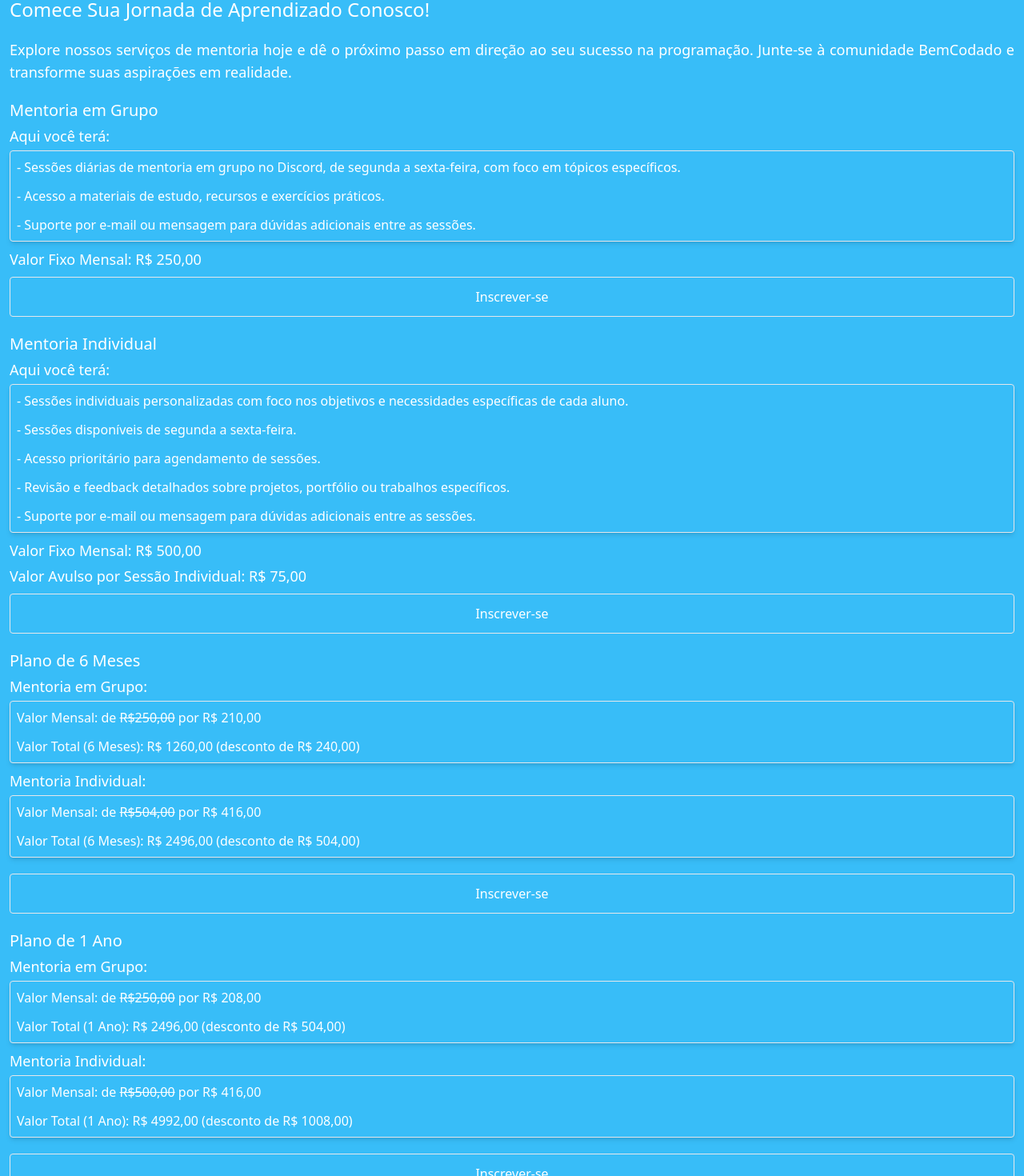
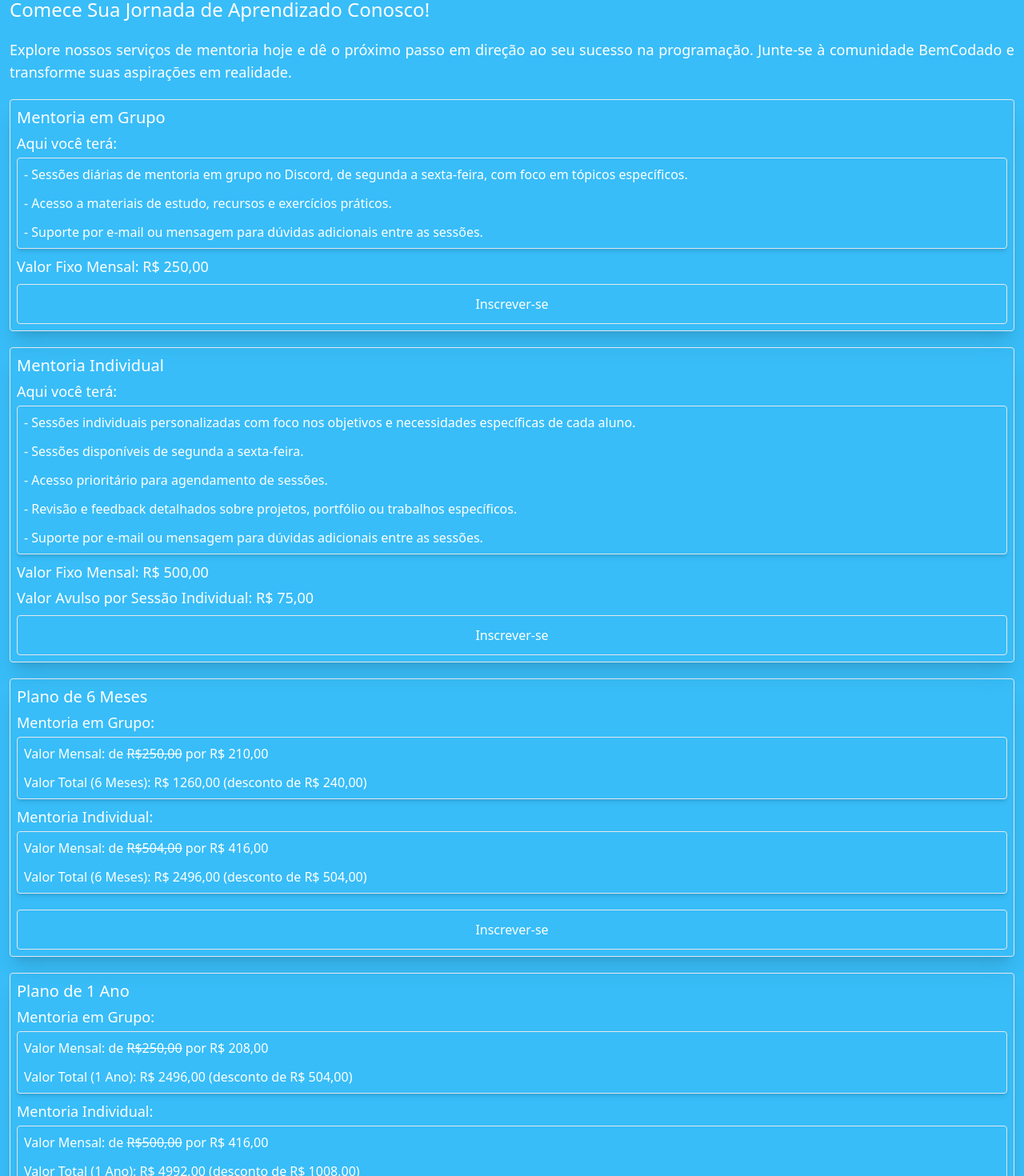
Before and after one commit to claudiocassimiro/bemcodado-mentorias, a Next.js app: page / in a window 1280 px wide. Shown: the part 980-2450 px from the top of the page at 80% size. Built offline with nearby package versions, Linux system fonts and the light colour scheme.

Commit message:
feat: add some improvents on style

```diff
--- a/src/app/page.tsx
+++ b/src/app/page.tsx
@@ -84,7 +84,7 @@
         </section>
         <section className="mb-9">
           <h2 className="text-2xl mb-5">Por que Escolher a BemCodado?</h2>
-          <ul className="flex flex-col gap-3 border rounded p-3 shadow-md">
+          <ul className="flex flex-col gap-3 border rounded p-3 shadow-xl">
             <li className="text-lg text-justify">
               <strong>Experiência Comprovada:</strong> Nossos mentores têm vasta
               experiência na indústria de tecnologia e estão comprometidos em
@@ -117,7 +117,7 @@
             direção ao seu sucesso na programação. Junte-se à comunidade
             BemCodado e transforme suas aspirações em realidade.
           </p>
-          <section className="mb-5">
+          <section className="mb-5 border rounded p-2 shadow-xl">
             <h2 className="text-xl mb-1">Mentoria em Grupo</h2>
             <p className="text-lg mb-1">Aqui você terá:</p>
             <ul className="flex flex-col gap-3 border rounded p-2 shadow-md mb-2">
@@ -138,7 +138,7 @@
               Inscrever-se
             </button>
           </section>
-          <section className="mb-5">
+          <section className="mb-5 border rounded p-2 shadow-xl">
             <h2 className="text-xl mb-1">Mentoria Individual</h2>
             <p className="text-lg mb-1">Aqui você terá:</p>
             <ul className="flex flex-col gap-3 border rounded p-2 shadow-md mb-2">
@@ -169,7 +169,7 @@
               Inscrever-se
             </button>
           </section>
-          <section className="mb-5">
+          <section className="mb-5 border rounded p-2 shadow-xl">
             <h2 className="text-xl mb-1">Plano de 6 Meses</h2>
             <p className="text-lg mb-1">Mentoria em Grupo:</p>
             <ul className="flex flex-col gap-3 border rounded p-2 shadow-md mb-2">
@@ -195,7 +195,7 @@
               Inscrever-se
             </button>
           </section>
-          <section className="mb-5">
+          <section className="mb-5 border rounded p-2 shadow-xl">
             <h2 className="text-xl mb-1">Plano de 1 Ano</h2>
             <p className="text-lg mb-1">Mentoria em Grupo:</p>
             <ul className="flex flex-col gap-3 border rounded p-2 shadow-md mb-2">
```
